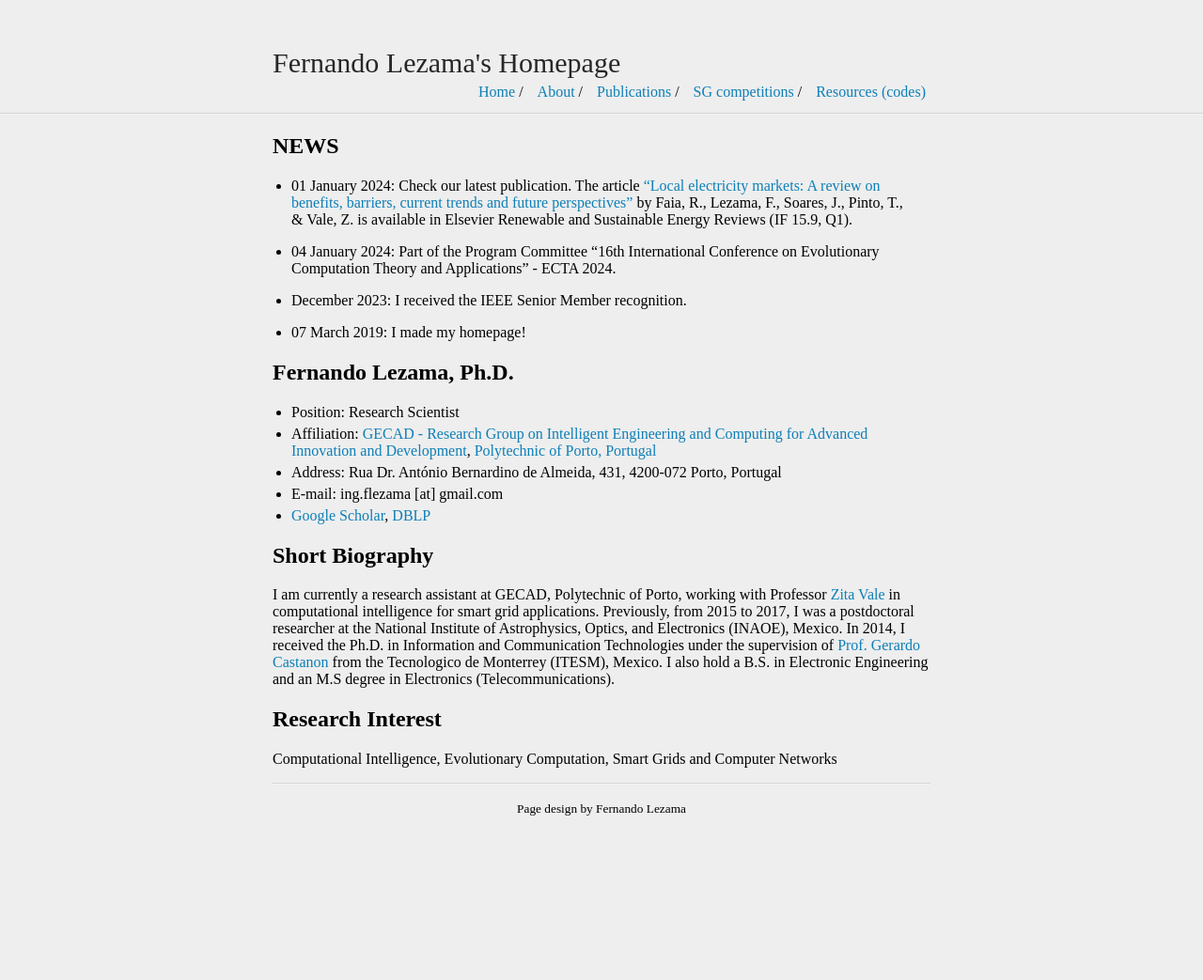
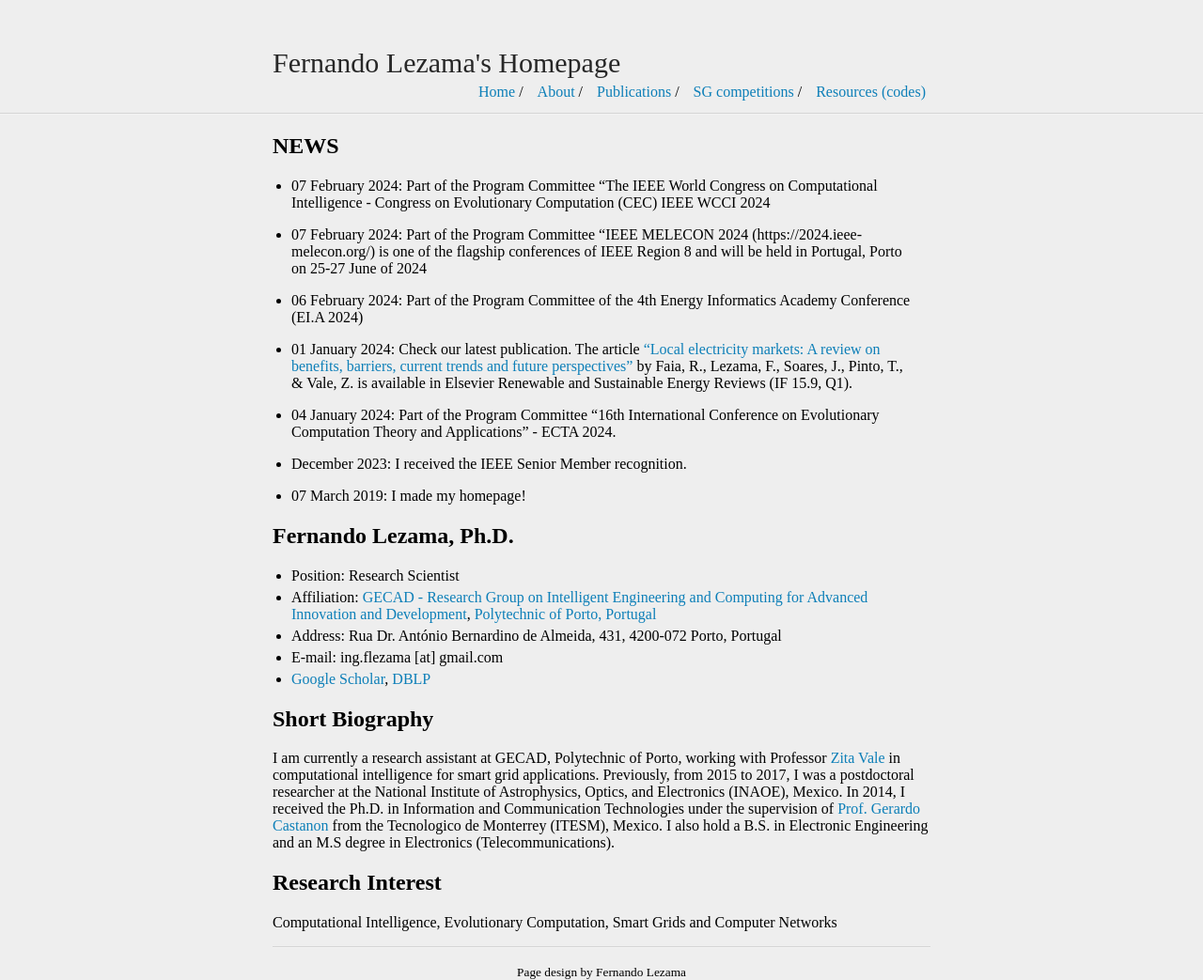
Before and after one commit to fernandolezama/fernandolezama.github.io, a Jekyll site: the page built from index.md, in a window 1280 px wide. Shown: the whole page at 94% size. Built offline with Jekyll 4.4.1, drawn with Linux system fonts in a browser that asks for light colours; before the commit the page ends 900 px from its top, so only the background shows below that.

Commit message:
Update index.md

```diff
--- a/index.md
+++ b/index.md
@@ -5,6 +5,12 @@ title: Fernando Lezama's Homepage
 
 
 ## NEWS
+* 07 February 2024: Part of the Program Committee “The IEEE World Congress on Computational Intelligence - Congress on Evolutionary Computation (CEC) IEEE WCCI 2024
+
+* 07 February 2024: Part of the Program Committee “IEEE MELECON 2024 (https://2024.ieee-melecon.org/) is one of the flagship conferences of IEEE Region 8 and will be held in Portugal, Porto on 25-27 June of 2024
+
+* 06 February 2024: Part of the Program Committee of the 4th Energy Informatics Academy Conference (EI.A 2024)
+
 * 01 January 2024: Check our latest publication. The article [“Local electricity markets: A review on benefits, barriers, current trends and future perspectives”](https://www.sciencedirect.com/science/article/pii/S136403212300864X) by Faia, R., Lezama, F., Soares, J., Pinto, T., & Vale, Z. is available in Elsevier Renewable and Sustainable Energy Reviews (IF 15.9, Q1).
 
 * 04 January 2024: Part of the Program Committee “16th International Conference on Evolutionary Computation Theory and Applications” - ECTA 2024.
```
